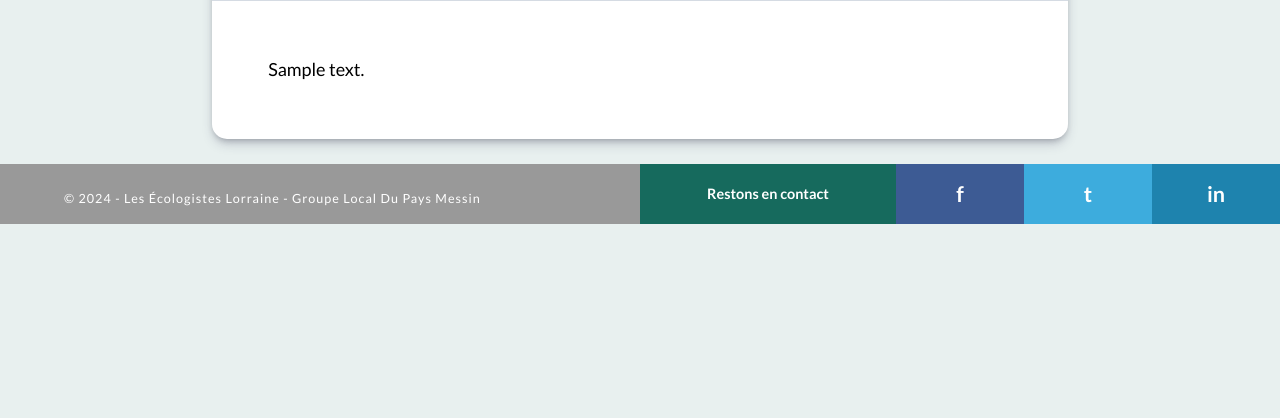
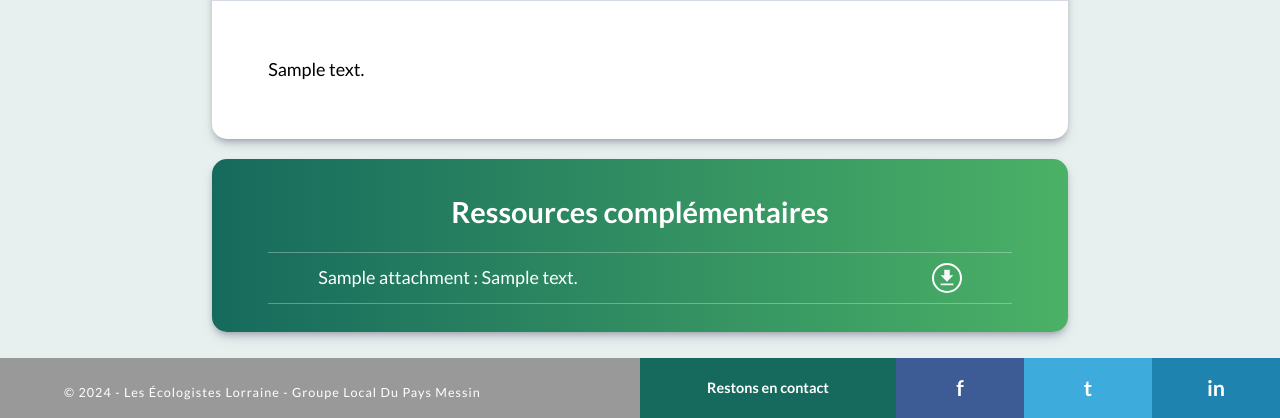
Before and after one commit to Resethel/cleeb, a Django app: page /article/sample in a window 1280 px wide. Shown: the part 910-1328 px from the top of the page. Before the commit the page ends 1134 px from the top, so only its background shows below. Run offline with Django 5.2, Linux system fonts and the light colour scheme; tables that the repository leaves empty hold one stand-in row (values such as "Sample post"); grey boxes marked "Sample" are stand-in pictures; parts of the project's set-up code (start-up, migrations or seed data) failed here and were passed over.

Commit message:
feat(articles): add view to download article attachments
- Added possibility to provide a very short description for an attachment.
- Updated the admin.
- Updated the article's template to provide a way to download attachments (PDF or Files, but not Images, Videos, or Audios, which should be embedded in the article).
- Updated the relevant css static files

```diff
--- a/articles/admin.py
+++ b/articles/admin.py
@@ -72,10 +72,11 @@ class Attachment(admin.ModelAdmin):
     # Configuration
     # ------------------------------------------------------------------------------------------------------------------
 
-    list_display = ("id", "name", "article", "type")
+    list_display = ("id", "name", "article", "short_description", "type")
     search_fields = ("id", "name", "article")
     list_display_links = ("id", "name")
     readonly_fields = ("id", "slug")
+    list_filter = ('type', 'article')
 
     # ------------------------------------------------------------------------------------------------------------------
     # Fieldsets
@@ -90,6 +91,7 @@ class Attachment(admin.ModelAdmin):
             "fields": (
                 "name",
                 "type",
+                "short_description",
                 "article",
                 "file"
             ),
--- a/articles/models.py
+++ b/articles/models.py
@@ -192,6 +192,14 @@ class Attachment(models.Model):
         help_text=_("Attachment's Name")
     )
 
+    short_description = models.CharField(
+        max_length=50,
+        verbose_name=_("Short Description"),
+        help_text=_("Attachment's (very) short description (max 50 characters)"),
+        blank=True,
+        null=True,
+    )
+
     # The type of a file is enforced during upload.
     type = models.CharField(
         max_length=10,
--- a/articles/urls.py
+++ b/articles/urls.py
@@ -10,4 +10,5 @@ urlpatterns = [
     path('articles/', views.ArticleIndexView.as_view(), name='article-index'),
     path('article/<slug:slug>', views.ArticleView.as_view(), name='article'),
     path('article/draft/<slug:slug>', views.DraftArticleView.as_view(), name='draft-article'),
+    path('article/<slug:article_slug>/attachment/<slug:attachment_slug>', views.download_attachment_view, name='download-attachment'),
 ]
--- a/articles/views.py
+++ b/articles/views.py
@@ -4,11 +4,12 @@ Views for the `article` application.
 """
 from django.contrib.admin.views.decorators import staff_member_required
 from django.db.models import Q
+from django.http import FileResponse, Http404
 from django.utils.decorators import method_decorator
 from django.views.generic import DetailView, ListView
 
-from .models import Article
 from common.choices import PublicationStatus
+from .models import Article, AttachmentType, Attachment
 
 
 # ======================================================================================================================
@@ -64,6 +65,12 @@ class ArticleView(DetailView):
         context['last_modified_at'] = self.object.last_modified_at
         context['body'] = self.object.body
 
+        # Add the downloadable attachments (pdf or file)
+        context['attachments'] = None
+        attachments = self.object.attachments.filter(type__in=[AttachmentType.PDF, AttachmentType.FILE]).order_by('slug')
+        if attachments.exists():
+            context['attachments'] = attachments.all()
+
         return context
     # End def get_context_data
 # End class ArticleView
@@ -73,3 +80,19 @@ class DraftArticleView(ArticleView):
     """View for the `Article` model."""
     queryset = Article.objects.filter(status=PublicationStatus.DRAFT)
 # End class ArticleDraftView
+
+# ======================================================================================================================
+# Attachment download view
+# ======================================================================================================================
+
+def download_attachment_view(request, article_slug, attachment_slug):
+    """View for downloading an attachment."""
+    attachment = Attachment.objects.get(slug=attachment_slug, article__slug=article_slug)
+    if not attachment:
+        raise Http404
+    file = attachment.file
+    response = FileResponse(file)
+    file_name = f"{attachment.slug}.{file.name.split('.')[-1]}".replace('-', '_')
+    response['Content-Disposition'] = f'attachment; filename="{file_name}"'
+    return response
+# End def download_attachment
--- a/static/css/content.css
+++ b/static/css/content.css
@@ -506,3 +506,100 @@
     display: flex;
     flex-direction: row;
 }
+
+/* ================================================================================================================== */
+/* Content Attachment
+/* ================================================================================================================== */
+
+
+.content-attachments {
+    display: flex;
+    flex-direction: column;
+    gap: 15px;
+    padding: calc(var(--content-gutter)/2) var(--content-gutter);
+    border-radius: 15px;
+    box-shadow: var(--article-shadow);
+    background: var(--green-eco-grd);
+}
+
+.content-attachments h1,
+.content-attachments h2,
+.content-attachments h3,
+.content-attachments h4,
+.content-attachments h5 {
+    margin: 0;
+    padding: 0;
+    color: white;
+    text-align: center;
+}
+
+.content-attachments ul {
+    list-style: none;
+    display: flex;
+    flex-direction: column;
+
+    border-top: 1px solid rgba(255, 255,255, 0.3);
+    border-bottom: 1px solid rgba(255, 255,255, 0.3);
+    padding: 0;
+    margin: 0;
+}
+
+.content-attachments ul li {
+    min-height: 50px;
+    display: flex;
+    justify-content: space-between;
+    align-items: center;
+
+    padding: 5px 50px;
+
+    color: white;
+}
+
+/* Add a border to all but the first child */
+.content-attachments ul li:not(:first-child){
+    border-top: 1px solid rgba(255, 255,255, 0.3);
+}
+
+/* Styles for the download button */
+.content-attachments ul li .download-button {
+    flex-shrink: 0; /* prevents the shrinking of the button */
+    height: 30px;
+    width: 30px;
+    border: 2px solid white;
+    border-radius: 50%;
+    margin-left: 5px;
+    padding: 2px;
+}
+
+.content-attachments ul li .download-button img {
+    height: 100%;
+    width: 100%;
+    filter: var(--white-filter)
+}
+
+/* On hover... */
+.content-attachments ul li .download-button:hover {
+    background-color: white;
+    cursor: pointer;
+}
+
+.content-attachments ul li .download-button:hover img {
+    filter: var(--verdant-green-filter);
+}
+
+/* On click... */
+.content-attachments ul li .download-button:active {
+    border-color: var(--verdant-green);
+    background-color: var(--verdant-green);
+    cursor: pointer;
+}
+
+.content-attachments ul li .download-button:active img {
+    filter: var(--white-filter);
+}
+
+@media only screen and (max-width: 40rem) {
+    .content-attachments ul li {
+        padding: 5px 10px;
+    }
+}
--- a/static/css/style.css
+++ b/static/css/style.css
@@ -29,6 +29,7 @@
     --eco-emerald: #4BB166;
     --meadow-glow: #BFEF56;
     --pale-aqua: #e8f0ef;
+    --green-eco-grd: linear-gradient(90deg, var(--verdant-green), var(--eco-emerald));
 
     /* Heights and widths */
     --topbar-height: 60px;
@@ -40,9 +41,14 @@
     --content-gutter: 3.125rem;
     --gutter-x: 1.5rem;
 
-    /* box shadow for cards */
+    /* box shadows */
     --box-shadow-std: 0 4px 6px -1px rgba(0, 0, 0, 0.1), 0 2px 4px -1px rgba(0, 0, 0, 0.06);
     --box-shadow-hov:  0 25px 50px -12px rgba(0, 0, 0, 0.25);
+    --article-shadow: 0 6px 12px -2px rgba(50, 50, 93, 0.25), 0 3px 7px -3px rgba(0, 0, 0, 0.3);
+
+    /* black svg filters */
+    --white-filter: brightness(0) saturate(100%) invert(100%) sepia(0%) saturate(7497%) hue-rotate(5deg) brightness(95%) contrast(105%);
+    --verdant-green-filter: brightness(0) saturate(100%) invert(25%) sepia(99%) saturate(370%) hue-rotate(121deg) brightness(103%) contrast(86%);
 }
 
 /* Mobile styles */
--- a/templates/articles/article.html
+++ b/templates/articles/article.html
@@ -49,6 +49,25 @@
                     {{ body | safe }}
                 </div>
             </article>
+
+            {% if attachments %}
+                <article class="content-attachments">
+                    <h3>Ressources complémentaires</h3>
+                    <ul>
+                    {% for attachment in attachments %}
+                        <li>
+                            <span>
+                                {{ attachment.name }}{% if attachment.short_description %} : {{ attachment.short_description }}{% endif %}
+                            </span>
+                            <a  class="download-button" href="{% url 'download-attachment' attachment.article.slug attachment.slug %}">
+                                <img src="{% static 'assets/icons/download_black_24dp.svg' %}" alt="{{ attachment.name }} download icon">
+                            </a>
+                        </li>
+                    {% endfor %}
+                    </ul>
+                </article>
+            {% endif %}
+
         </div>
     </main>
     <!-- Footer Section -->
```
Also changed, not shown: articles/migrations/0004_attachment_short_description.py (added).
